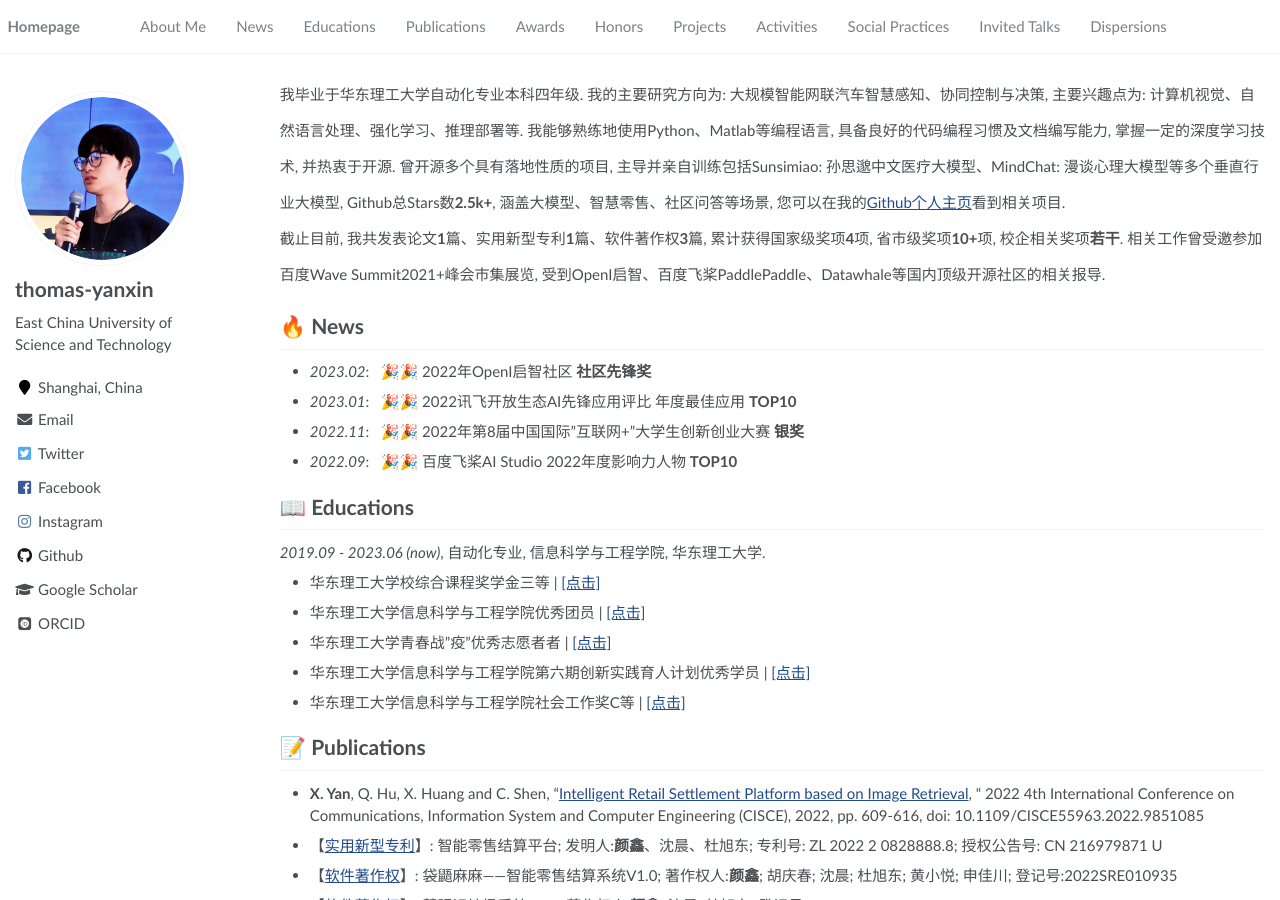
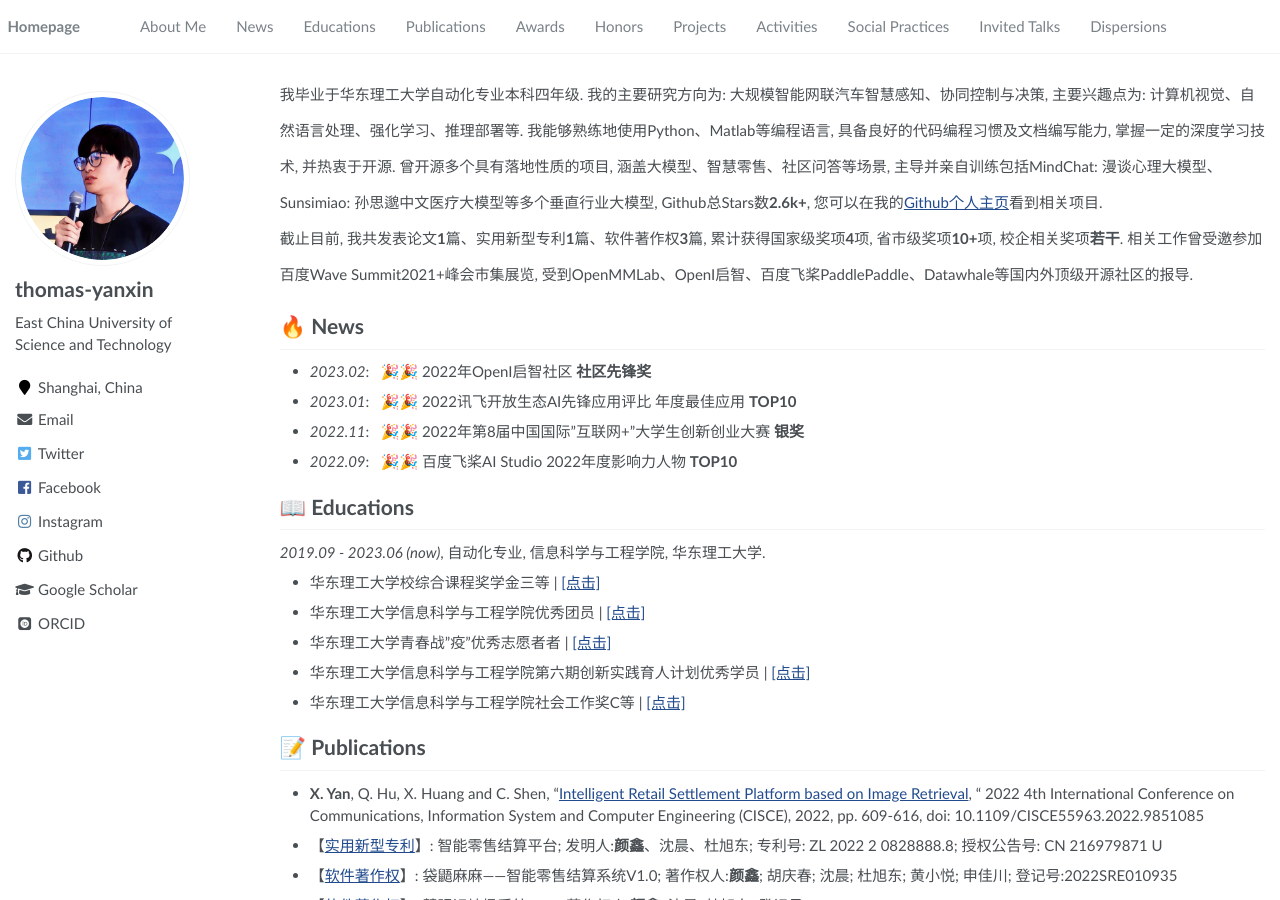
Before and after one commit to thomas-yanxin/thomas-yanxin.github.io, a Jekyll site: the page built from _pages/about.md, in a window 1280 px wide and 900 px high. Built offline with Jekyll 4.4.1, drawn with Linux system fonts in a browser that asks for light colours; some web fonts are replaced.

Commit message:
Update about.md

```diff
--- a/_pages/about.md
+++ b/_pages/about.md
@@ -18,9 +18,9 @@
 <span class='anchor' id='about-me'></span>
 
 <p style="line-height:2.4; ">
-我毕业于华东理工大学自动化专业本科四年级. 我的主要研究方向为: 大规模智能网联汽车智慧感知、协同控制与决策, 主要兴趣点为: 计算机视觉、自然语言处理、强化学习、推理部署等. 我能够熟练地使用Python、Matlab等编程语言, 具备良好的代码编程习惯及文档编写能力, 掌握一定的深度学习技术, 并热衷于开源. 曾开源多个具有落地性质的项目, 主导并亲自训练包括Sunsimiao: 孙思邈中文医疗大模型、MindChat: 漫谈心理大模型等多个垂直行业大模型, Github总Stars数<strong>2.5k+</strong>, 涵盖大模型、智慧零售、社区问答等场景, 您可以在我的<a href='https://github.com/thomas-yanxin'>Github个人主页</a>看到相关项目.
+我毕业于华东理工大学自动化专业本科四年级. 我的主要研究方向为: 大规模智能网联汽车智慧感知、协同控制与决策, 主要兴趣点为: 计算机视觉、自然语言处理、强化学习、推理部署等. 我能够熟练地使用Python、Matlab等编程语言, 具备良好的代码编程习惯及文档编写能力, 掌握一定的深度学习技术, 并热衷于开源. 曾开源多个具有落地性质的项目, 涵盖大模型、智慧零售、社区问答等场景, 主导并亲自训练包括MindChat: 漫谈心理大模型、Sunsimiao: 孙思邈中文医疗大模型等多个垂直行业大模型, Github总Stars数<strong>2.6k+</strong>, 您可以在我的<a href='https://github.com/thomas-yanxin'>Github个人主页</a>看到相关项目.
 <br/>
-截止目前, 我共发表论文<strong>1</strong>篇、实用新型专利<strong>1</strong>篇、软件著作权<strong>3</strong>篇, 累计获得国家级奖项<strong>4</strong>项, 省市级奖项<strong>10+</strong>项, 校企相关奖项<strong>若干</strong>. 相关工作曾受邀参加百度Wave Summit2021+峰会市集展览, 受到OpenI启智、百度飞桨PaddlePaddle、Datawhale等国内顶级开源社区的相关报导.
+截止目前, 我共发表论文<strong>1</strong>篇、实用新型专利<strong>1</strong>篇、软件著作权<strong>3</strong>篇, 累计获得国家级奖项<strong>4</strong>项, 省市级奖项<strong>10+</strong>项, 校企相关奖项<strong>若干</strong>. 相关工作曾受邀参加百度Wave Summit2021+峰会市集展览, 受到OpenMMLab、OpenI启智、百度飞桨PaddlePaddle、Datawhale等国内外顶级开源社区的报导.
 </p>
 
 # 🔥 News
```
